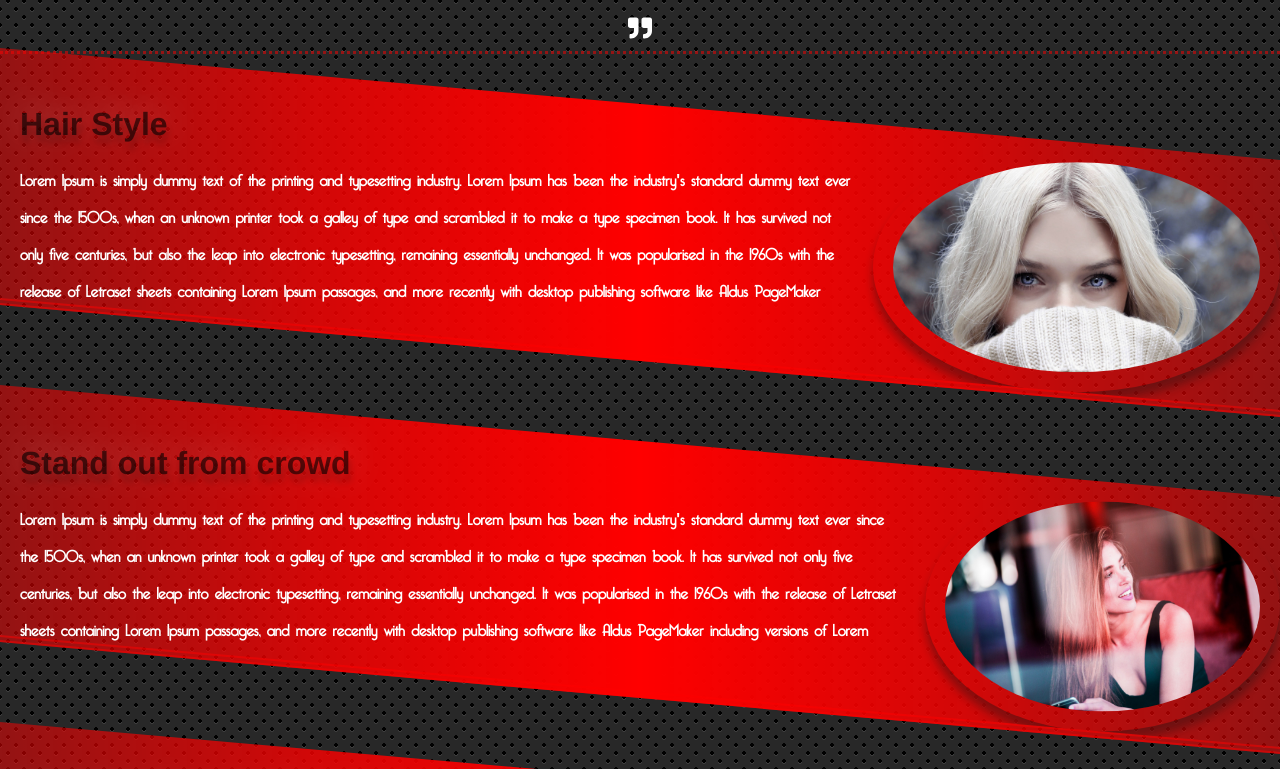
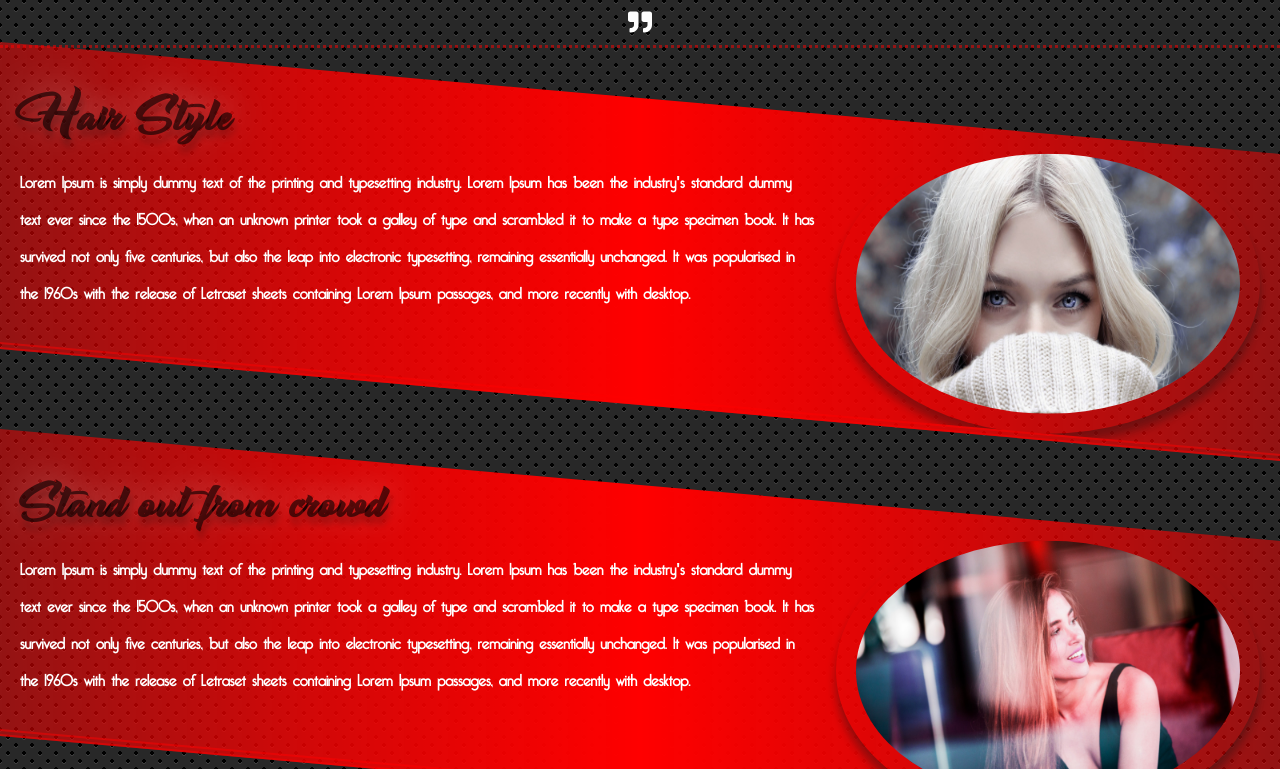
Before and after one commit to 82Dragan/82dragan.github.io, a plain HTML site: page index.html in a window 1280 px wide. Shown: the part 1271-2040 px from the top of the page. Drawn offline with nearby package versions, Linux system fonts and the light colour scheme; files whose address does not match are found by name.

Commit message:
style changes to testimonials

```diff
--- a/index.html
+++ b/index.html
@@ -8,7 +8,6 @@
     <link rel="stylesheet" href="style/lightbox.min.css">
     <link rel="stylesheet" href="style/aos.css"/>
     <link rel="stylesheet" href="https://cdnjs.cloudflare.com/ajax/libs/modernizr/2.8.3/modernizr.min.js">
-
 	  <link rel="stylesheet" href="https://cdnjs.cloudflare.com/ajax/libs/animate.css/3.5.2/animate.min.css">
   </head>
 
@@ -93,21 +92,21 @@
     <div id="story-1" class='testimonials'>
       <div class='testimonials-text'>
         <h1>Hair Style</h1>
-        <p>Lorem Ipsum is simply dummy text of the printing and typesetting industry. Lorem Ipsum has been the industry's standard dummy text ever since the 1500s, when an unknown printer took a galley of type and scrambled it to make a type specimen book. It has survived not only five centuries, but also the leap into electronic typesetting, remaining essentially unchanged. It was popularised in the 1960s with the release of Letraset sheets containing Lorem Ipsum passages, and more recently with desktop publishing software like Aldus PageMaker including versions of Lorem Ipsum.</p>
+        <p>Lorem Ipsum is simply dummy text of the printing and typesetting industry. Lorem Ipsum has been the industry's standard dummy text ever since the 1500s, when an unknown printer took a galley of type and scrambled it to make a type specimen book. It has survived not only five centuries, but also the leap into electronic typesetting, remaining essentially unchanged. It was popularised in the 1960s with the release of Letraset sheets containing Lorem Ipsum passages, and more recently with desktop.</p>
       </div>
         <img src="images/hairstyle-story-1.jpeg" alt="hairstyle">
     </div>
     <div id="story-2" class='testimonials'>
       <div class='testimonials-text'>
         <h1>Stand out from crowd</h1>
-        <p>Lorem Ipsum is simply dummy text of the printing and typesetting industry. Lorem Ipsum has been the industry's standard dummy text ever since the 1500s, when an unknown printer took a galley of type and scrambled it to make a type specimen book. It has survived not only five centuries, but also the leap into electronic typesetting, remaining essentially unchanged. It was popularised in the 1960s with the release of Letraset sheets containing Lorem Ipsum passages, and more recently with desktop publishing software like Aldus PageMaker including versions of Lorem Ipsum.</p>
+        <p>Lorem Ipsum is simply dummy text of the printing and typesetting industry. Lorem Ipsum has been the industry's standard dummy text ever since the 1500s, when an unknown printer took a galley of type and scrambled it to make a type specimen book. It has survived not only five centuries, but also the leap into electronic typesetting, remaining essentially unchanged. It was popularised in the 1960s with the release of Letraset sheets containing Lorem Ipsum passages, and more recently with desktop.</p>
       </div>
         <img src="images/hairstyle-story-2.jpeg" alt="hairstyle">
     </div>
     <div id="story-3" class='testimonials'>
       <div class='testimonials-text'>
         <h1>Any weather conditions</h1>
-        <p>Lorem Ipsum is simply dummy text of the printing and typesetting industry. Lorem Ipsum has been the industry's standard dummy text ever since the 1500s, when an unknown printer took a galley of type and scrambled it to make a type specimen book. It has survived not only five centuries, but also the leap into electronic typesetting, remaining essentially unchanged. It was popularised in the 1960s with the release of Letraset sheets containing Lorem Ipsum passages, and more recently with desktop publishing software like Aldus PageMaker including versions of Lorem Ipsum.</p>
+        <p>Lorem Ipsum is simply dummy text of the printing and typesetting industry. Lorem Ipsum has been the industry's standard dummy text ever since the 1500s, when an unknown printer took a galley of type and scrambled it to make a type specimen book. It has survived not only five centuries, but also the leap into electronic typesetting, remaining essentially unchanged. It was popularised in the 1960s with the release of Letraset sheets containing Lorem Ipsum passages, and more recently with desktop.</p>
       </div>
         <img src="images/hairstyle-story-3.jpeg" alt="hairstyle">
     </div>
@@ -217,7 +216,6 @@
 
 
 <!--SCRIPTS-->
-
 <script src='js/jquery-3.2.1.js'></script>
 <script>
   $(document).ready(function(){
--- a/style/style.css
+++ b/style/style.css
@@ -217,7 +217,7 @@ body { background: radial-gradient(black 15%, transparent 16%) 0 0,
 
 .testimonials {
   width: 100%;
-  height: 250px;
+  height: 300px;
   transform: skewY(5deg);
   background: -webkit-linear-gradient(left, rgba(255, 0, 0, 0.5), rgba(255, 0, 0, 0.8), #ff0000, rgba(255, 0, 0, 0.8), rgba(255, 0, 0, 0.5));
   background: -o-linear-gradient(left, rgba(255, 0, 0, 0.5), rgba(255, 0, 0, 0.8), #ff0000, rgba(255, 0, 0, 0.8), rgba(255, 0, 0, 0.5));
@@ -235,7 +235,7 @@ body { background: radial-gradient(black 15%, transparent 16%) 0 0,
   font-weight: 700;
 }
 .testimonials-text h1 {
-  font-family: helvetica, arial, serif;
+  font-family: 'Emotional Rescue', arial, serif;
   color: rgba(0,0,0,0.6);
   text-shadow: 2px 8px 6px rgba(0,0,0,0.2),
                0px -5px 35px rgba(255,255,255,0.3);
@@ -243,12 +243,15 @@ body { background: radial-gradient(black 15%, transparent 16%) 0 0,
 p {
   font-family: Bellerose, sans-serif;
   font-weight: bold;
+  margin-bottom: 10px;
 }
 .testimonials img {
   flex: 1;
+  width: 30%;
   transform: skewY(-5deg);
   border-radius: 50%;
   padding: 20px;
+  margin-right: 20px;
   box-shadow: 0 10px 10px rgba(20,20,20,.4);
 }
 
@@ -292,9 +295,7 @@ p {
   width: 100%;
   border-bottom: 7px double rgba(255, 0, 0, 0.5);
 }
-.story img {
-  width: 100%;
-}
+
 
 /*CONTACT section*/
 .contact {
```
Lines whose indentation alone changed are shown as unchanged.
